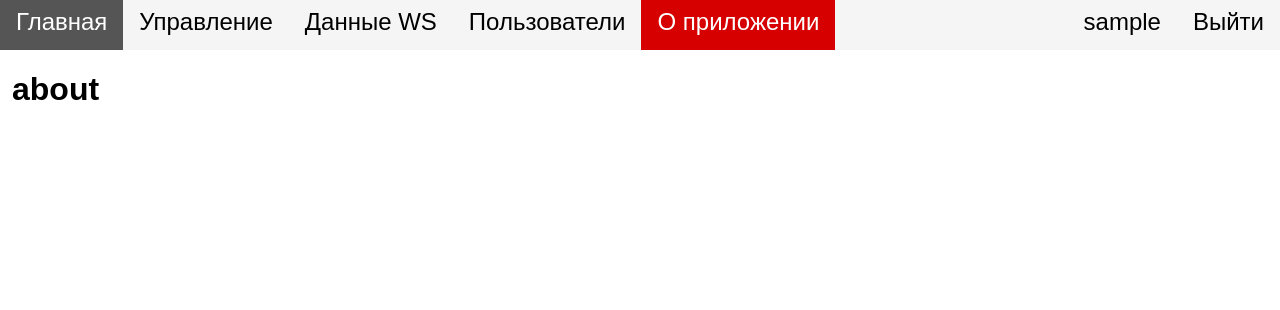
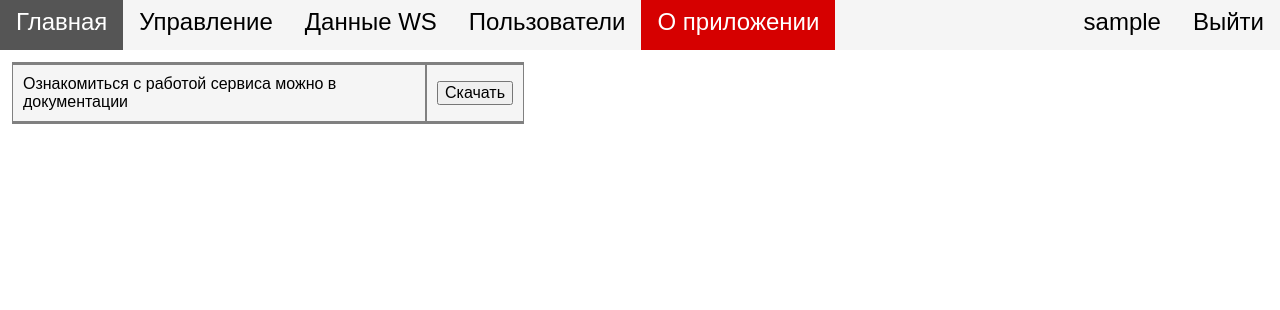
Before and after one commit to DorofD/zabbix_actualization_service, a Flask app: page /about in a window 1280 px wide. Shown: the top 310 px of the page. Run offline with Flask 2, Linux system fonts and the light colour scheme; a user stored in the database is signed in; parts of the project's set-up code (start-up, migrations or seed data) failed here and were passed over.

Commit message:
readme, about

```diff
--- a/app.py
+++ b/app.py
@@ -247,10 +247,13 @@ def users():
     return render_template('users.html', class4='active', users=users, login=session['username'])
 
 
-@ app.route('/about')
+@ app.route('/about', methods=(['POST', 'GET']))
 def about():
     if not current_user.is_authenticated:
         return render_template('login.html')
+    if request.method == 'POST':
+        return send_file('readme.pdf', as_attachment=True)
+
     return render_template('about.html', class5='active', login=session['username'])
 
 
@@ -275,4 +278,4 @@ def logout():
 
 
 if __name__ == '__main__':
-    app.run(host='0.0.0.0', debug=True)
+    app.run(host='0.0.0.0', debug=False)
--- a/templates/about.html
+++ b/templates/about.html
@@ -1,7 +1,18 @@
 {% extends 'base.html' %} {% block content %} {{ super() }}
 
 <table class="users">
-  <h1>about</h1>
+  <form
+    action="{{url_for('about')}}"
+    method="POST"
+    enctype="multipart/form-data"
+  >
+    <tr>
+      <td>Ознакомиться с работой сервиса можно в документации</td>
+      <td>
+        <input type="submit" name="submit" value="Скачать" />
+      </td>
+    </tr>
+  </form>
 </table>
 
 {% endblock %}
```
Also changed, not shown: 5 other files.
